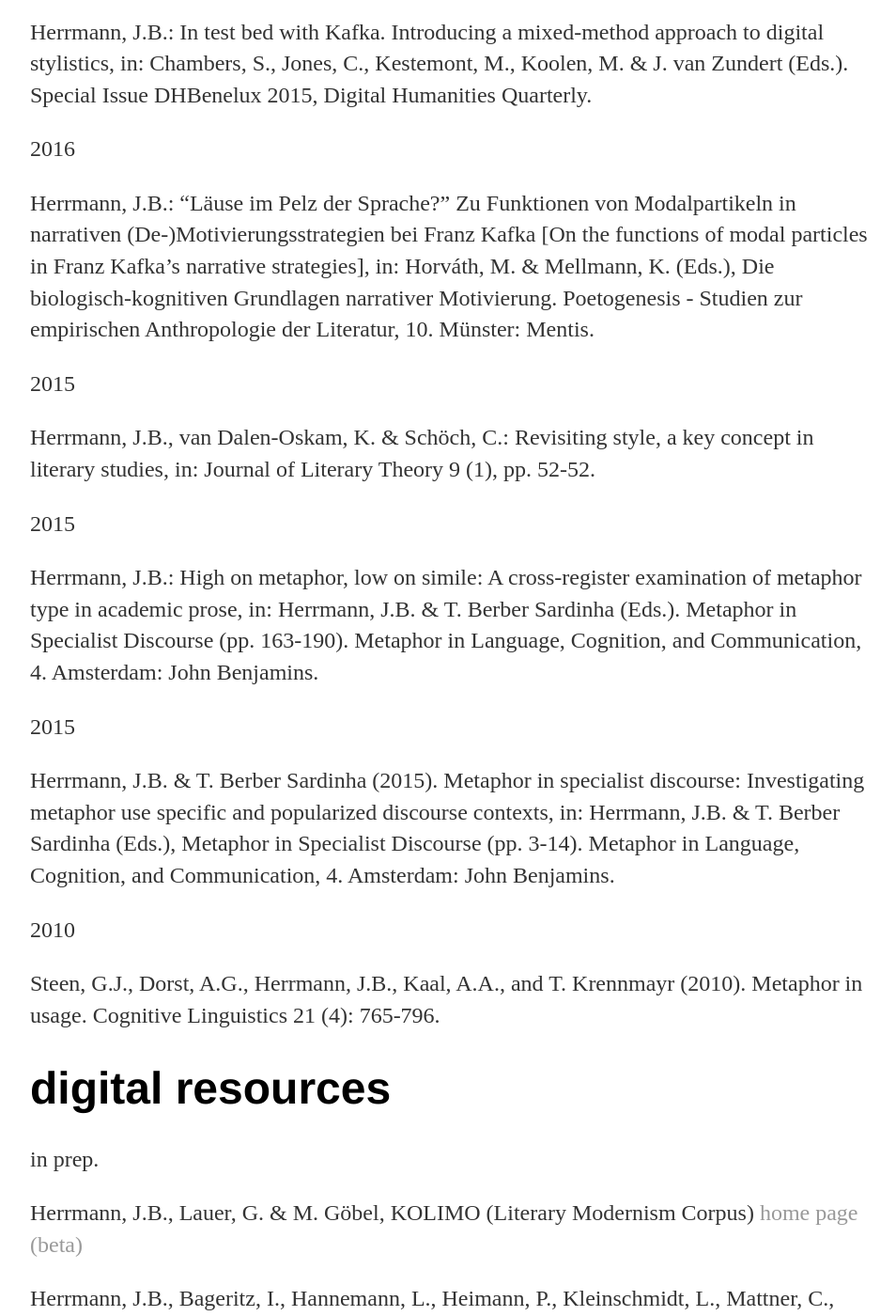
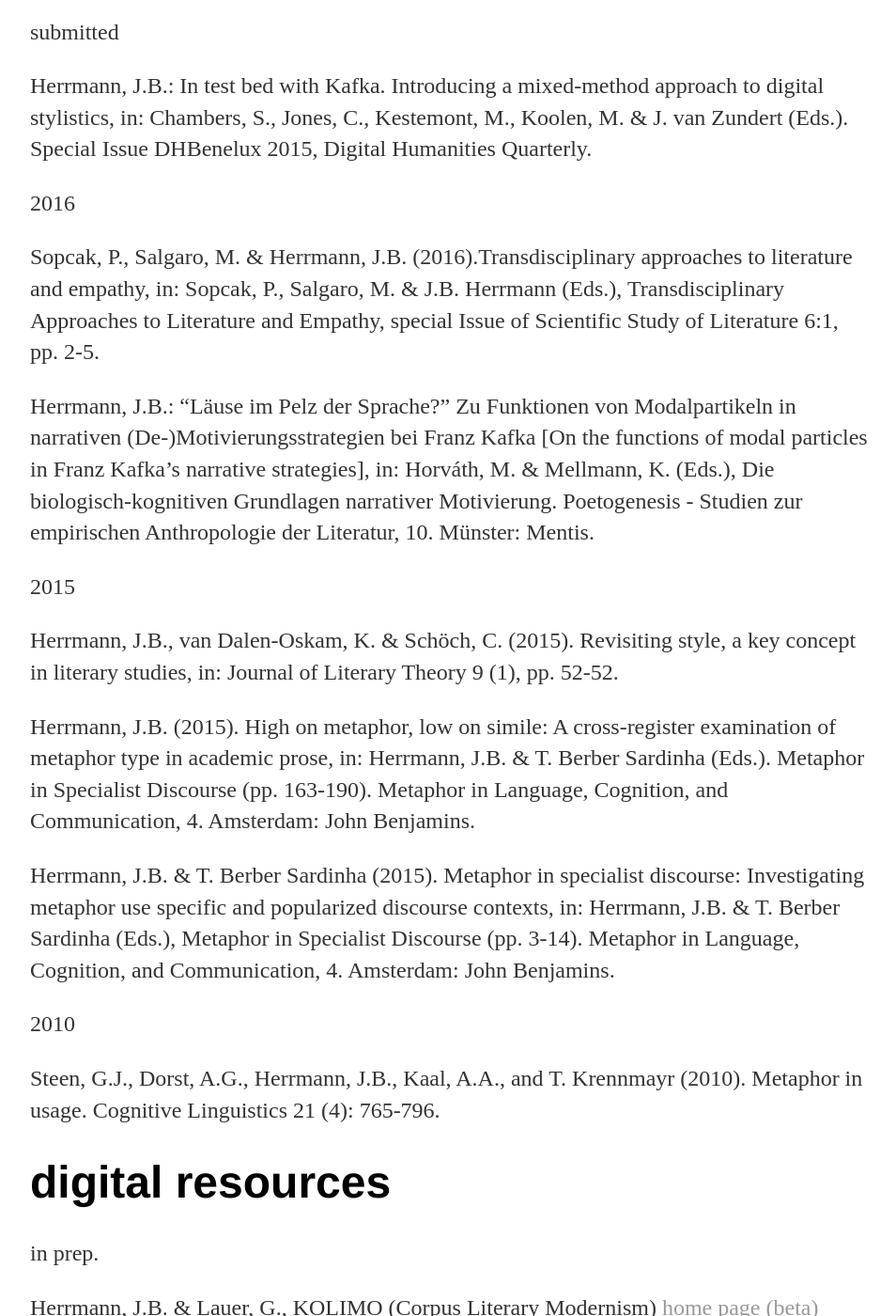
Before and after one commit to jberenike/jberenike.github.io, a Jekyll site: the page built from publications.md, in a window 1280 px wide and 1400 px high, scrolled down 1808 px. Shown: the whole window at 94% size, without its empty margins (160-1114 px from the left). Built offline with Jekyll 4.4.1, drawn with Linux system fonts in a browser that asks for light colours; some of the changed text lies outside the part shown.

Commit message:
Update publications.md

```diff
--- a/publications.md
+++ b/publications.md
@@ -11,6 +11,7 @@ title: j. berenike herrmann
 # books and special issues
 
 2016
+
  Sopcak, P., Salgaro, M. & J.B. Herrmann (Eds.). <a href="https://benjamins.com/#catalog/journals/ssol.6.1/toc" target="_blank">Transdisciplinary Approaches to Literature and Empathy, Special issue of Scientific Study of Literature 6:1.</a>
 
 2015
@@ -34,17 +35,18 @@ submitted
 
 2016
 
+ Sopcak, P., Salgaro, M. & Herrmann, J.B. (2016).Transdisciplinary approaches to literature and empathy, in: Sopcak, P., Salgaro, M. & J.B. Herrmann (Eds.), Transdisciplinary Approaches to Literature and Empathy, special Issue of Scientific Study of Literature 6:1, pp. 2-5.
+
+
  Herrmann, J.B.: "Läuse im Pelz der Sprache?" Zu Funktionen von Modalpartikeln in narrativen (De-)Motivierungsstrategien bei Franz Kafka [On the functions of modal particles in Franz Kafka’s narrative strategies], in: Horváth, M. & Mellmann, K. (Eds.), Die biologisch-kognitiven Grundlagen narrativer Motivierung. Poetogenesis - Studien zur empirischen Anthropologie der Literatur, 10. Münster: Mentis.
 
 2015
 
- Herrmann, J.B., van Dalen-Oskam, K. & Schöch, C.: Revisiting style, a key concept in literary studies, in: Journal of Literary Theory 9 (1), pp. 52-52.
+ Herrmann, J.B., van Dalen-Oskam, K. & Schöch, C. (2015). Revisiting style, a key concept in literary studies, in: Journal of Literary Theory 9 (1), pp. 52-52.
 
-2015
 
- Herrmann, J.B.: High on metaphor, low on simile: A cross-register examination of metaphor type in academic prose, in: Herrmann, J.B. & T. Berber Sardinha (Eds.). Metaphor in Specialist Discourse (pp. 163-190). Metaphor in Language, Cognition, and Communication, 4. Amsterdam: John Benjamins.
+ Herrmann, J.B. (2015). High on metaphor, low on simile: A cross-register examination of metaphor type in academic prose, in: Herrmann, J.B. & T. Berber Sardinha (Eds.). Metaphor in Specialist Discourse (pp. 163-190). Metaphor in Language, Cognition, and Communication, 4. Amsterdam: John Benjamins.
 
-2015
 
  Herrmann, J.B. & T. Berber Sardinha (2015). Metaphor in specialist discourse: Investigating metaphor use specific and popularized discourse contexts, in: Herrmann, J.B. & T. Berber Sardinha (Eds.), Metaphor in Specialist Discourse (pp. 3-14). Metaphor in Language, Cognition, and Communication, 4. Amsterdam: John Benjamins.
 
@@ -58,7 +60,7 @@ submitted
 
 in prep.
 
- Herrmann, J.B., Lauer, G. & M. Göbel, KOLIMO (Literary Modernism Corpus) <a href="https://kolimo.uni-goettingen.de/index.html" target="_blank">home page (beta)</a>
+ Herrmann, J.B. & Lauer, G., KOLIMO (Corpus Literary Modernism) <a href="https://kolimo.uni-goettingen.de/index.html" target="_blank">home page (beta)</a>
 
  Herrmann, J.B., Bageritz, I., Hannemann, L., Heimann, P., Kleinschmidt, L., Mattner, C., Roth-Kleyer, G., Weller, R., KEXI (Expressive & Interpersonal Writing Corpus)  <a href="https://capsgoe.wordpress.com/" target="_blank"> capsgoe home page</a>
 
```
